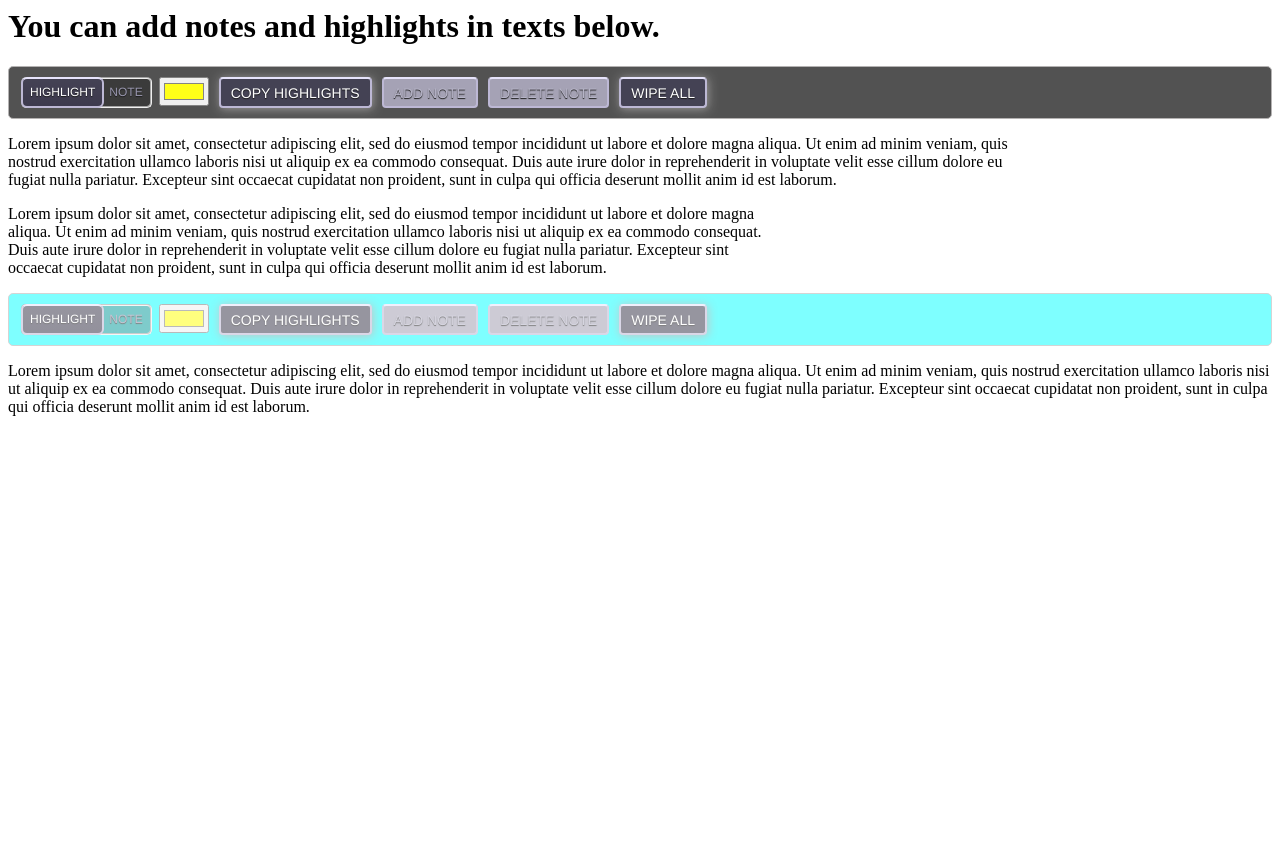
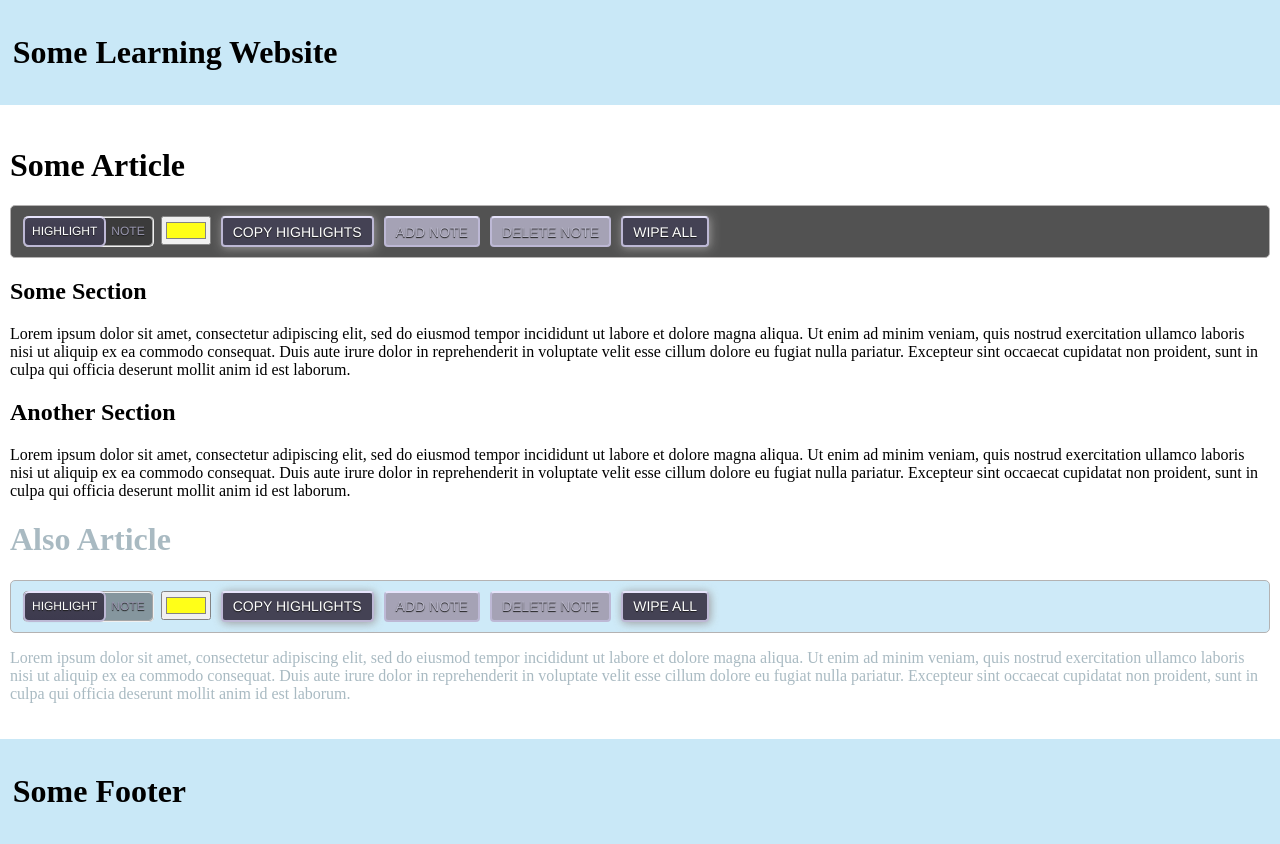
Before and after one commit to OoaLH/EasyNote.js, a plain HTML site: page examples.html in a window 1280 px wide. Before the commit the page ends 800 px from the top, so only its background shows below. Drawn offline with nearby package versions, Linux system fonts and the light colour scheme.

Commit message:
frontend

```diff
--- /dev/null
+++ b/examples.css
@@ -0,0 +1,19 @@
+body {
+    margin: 0;
+}
+header {
+    padding: 1%;
+    background-color: rgba(134, 204, 236, 0.445);
+}
+footer {
+    padding: 1%;
+    background-color: rgba(134, 204, 236, 0.445);
+}
+#articles {
+    padding-top: 10px;
+    padding-bottom: 10px;
+    margin: 10px;
+}
+#article2 {
+    color: rgba(62, 100, 117, 0.445);
+}
--- a/examples.html
+++ b/examples.html
@@ -2,8 +2,22 @@
 <script type="text/javascript" src="http://code.jquery.com/jquery-latest.min.js"></script>
 <script defer src='./easy-note.js'></script>
 <script defer src='./examples.js'></script>
-<link rel="stylesheet" type="text/css" href="styles.css" />
+<link rel="stylesheet" type="text/css" href="easy-note.css" />
+<link rel="stylesheet" type="text/css" href="examples.css" />
 </head>
 <body>
-<h1>You can add notes and highlights in texts below.
+<header>
+    <h1>Some Learning Website</h1>
+</header>
+<div id='articles'>
+<div id='article1'>
+    <h1>Some Article</h1>
+    <h2 id='section1'>Some Section</h2>
+    <h2 id='section2'>Another Section</h2>
+</div>
+<div id='article2'>
+    <h1>Also Article</h1>
+</div>
+</div>
+<footer><h1>Some Footer</h1></footer>
 </body>
--- a/examples.js
+++ b/examples.js
@@ -1,29 +1,22 @@
-/*
-const control1 = controlWidget('a')
-document.querySelector('body').append(control1)
-const text = "Lorem ipsum dolor sit amet, consectetur adipiscing elit, sed do eiusmod tempor incididunt ut labore et dolore magna aliqua. Ut enim ad minim veniam, quis nostrud exercitation ullamco laboris nisi ut aliquip ex ea commodo consequat. Duis aute irure dolor in reprehenderit in voluptate velit esse cillum dolore eu fugiat nulla pariatur. Excepteur sint occaecat cupidatat non proident, sunt in culpa qui officia deserunt mollit anim id est laborum."
-const note1 = noteWidget(text, 'a', 'width: 80%; word-wrap: break-word;')
-document.querySelector('body').append(note1)
-const note2 = noteWidget(text, 'a', 'width: 70%; word-wrap: break-word;')
-document.querySelector('body').append(note2)
-const control2 = controlWidget('b','opacity: 0.5; background: red;')
-document.querySelector('body').append(control2)
-const note3 = noteWidget(text, 'b', 'width: 100%; word-wrap: break-word;')
-document.querySelector('body').append(note3)
-*/
 const pair1 = new EasyNotePair('a')
-const pair2 = new EasyNotePair('b', 'opacity: 0.5; background: aqua;', true)
+const pair2 = new EasyNotePair('b', 'background: rgba(134, 204, 236, 0.445);', true)
 const control1 = pair1.controller
 const control2 = pair2.controller
+
 const text = "Lorem ipsum dolor sit amet, consectetur adipiscing elit, sed do eiusmod tempor incididunt ut labore et dolore magna aliqua. Ut enim ad minim veniam, quis nostrud exercitation ullamco laboris nisi ut aliquip ex ea commodo consequat. Duis aute irure dolor in reprehenderit in voluptate velit esse cillum dolore eu fugiat nulla pariatur. Excepteur sint occaecat cupidatat non proident, sunt in culpa qui officia deserunt mollit anim id est laborum."
 
-const note1 = pair1.createNoteWidget(text, 'width: 80%; word-wrap: break-word;')
-const note2 = pair1.createNoteWidget(text, 'width: 60%; word-wrap: break-word;')
-const note3 = pair2.createNoteWidget(text)
-document.querySelector('body').append(control1)
-document.querySelector('body').append(note1)
-document.querySelector('body').append(note2)
-document.querySelector('body').append(control2)
-document.querySelector('body').append(note3)
+const note1 = pair1.createNoteWidget(text)
+const note2 = pair1.createNoteWidget(text)
+const note3 = pair2.createNoteWidget(text, 'color: rgba(62, 100, 117, 0.445)')
 
-console.log(pair1.getHighlights())
+const article1 = document.getElementById('article1')
+const article2 = document.getElementById('article2')
+const section1 = document.getElementById('section1')
+const section2 = document.getElementById('section2')
+article1.insertBefore(control1, section1)
+article1.insertBefore(note1, section2)
+article1.append(note2)
+article2.append(control2)
+article2.append(note3)
+
+//console.log(pair1.getHighlights())
```
Also changed, not shown: easy-note.css (renamed from styles.css).
